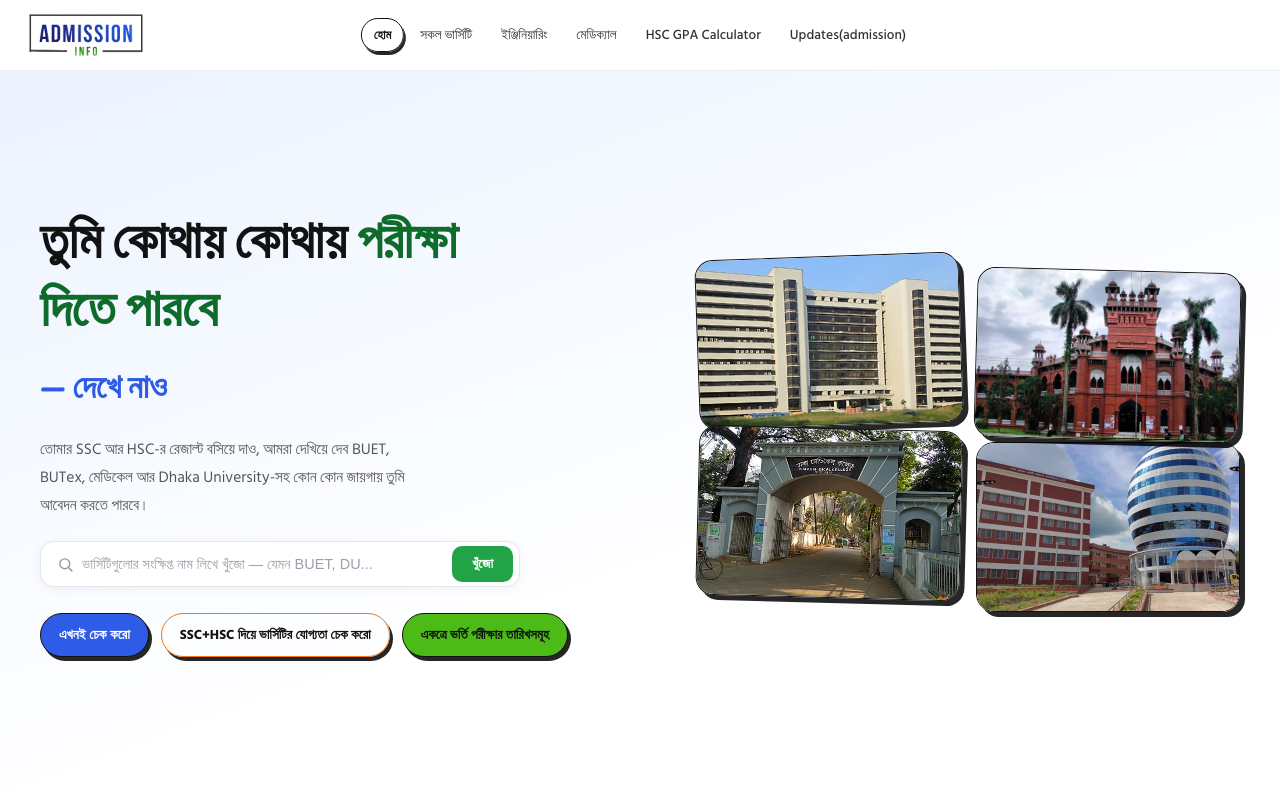
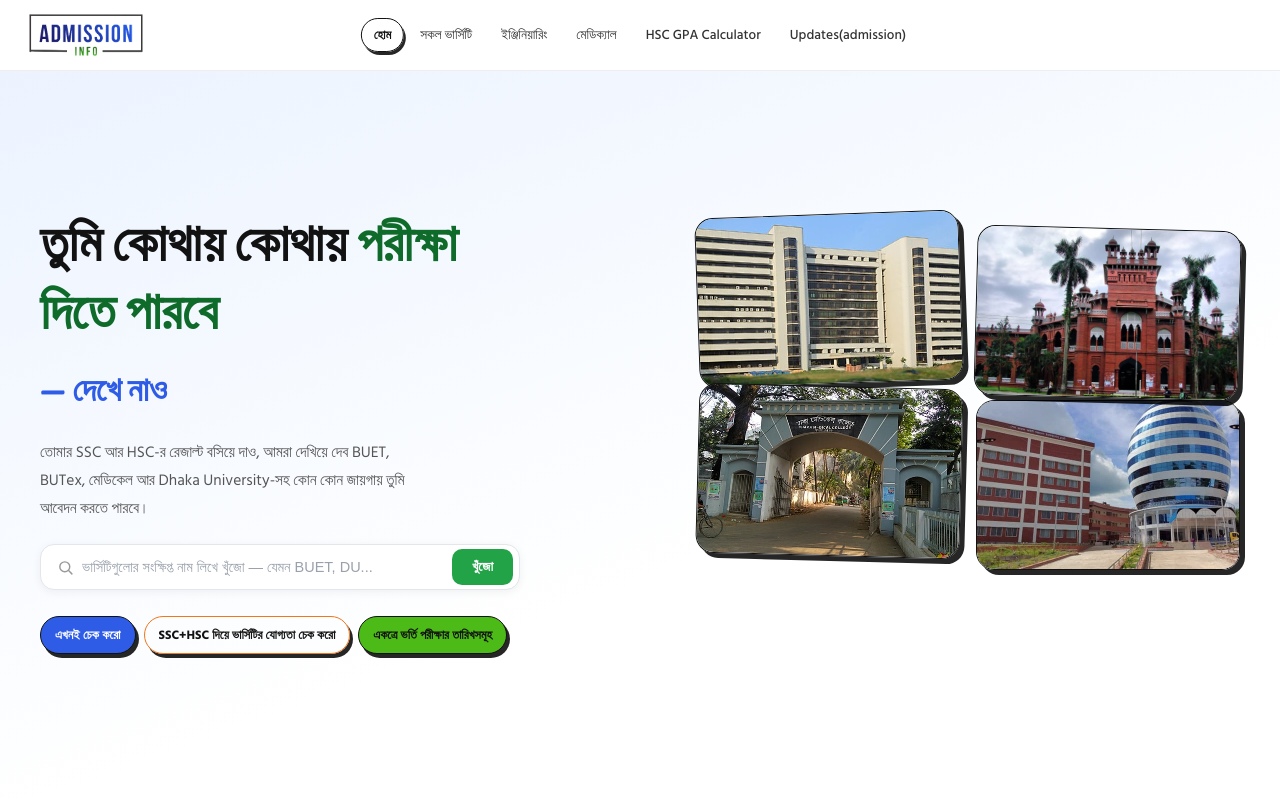
Before and after one commit to nishat-jihad/Admission-info, a Next.js app in the folder chance-hobe-ki/: page / in a window 1280 px wide. Shown: the top 800 px of the page. Built offline with nearby package versions, Linux system fonts and the light colour scheme.

Commit message:
Update globals.css

```diff
--- a/chance-hobe-ki/src/app/globals.css
+++ b/chance-hobe-ki/src/app/globals.css
@@ -459,14 +459,22 @@ nav.nav-links button:not(.active):hover {
   box-shadow: 1px 1px 0px 0px rgba(0, 0, 0, 0.85);
 }
 
-/* ডেস্কটপে ৩টা বাটনই এক সারিতে রাখার জন্য একটু ছোট করা হলো (মোবাইলে আগের
+/* ডেস্কটপে ৩টা বাটনই এক সারিতে রাখার জন্য আরেকটু ছোট করা হলো (মোবাইলে আগের
    সাইজই থাকছে — এই rule টা শুধু 900px+ স্ক্রিনে কাজ করে)। */
 @media (min-width: 900px) {
+  .hero-cta {
+    gap: 8px;
+  }
   .hero-cta .primary,
   .hero-cta .fill-btn,
   .hero-cta .tia-btn {
-    font-size: 13.5px;
-    padding: 10px 18px;
+    font-size: 12.5px;
+    padding: 8px 14px;
+  }
+  /* ডানপাশের ৪-ছবির কোলাজ একটু উপরে তুলে দেওয়া হলো (আগে vertical-center
+     ছিল, এখন উপরের দিকে থাকবে)। */
+  .hero-visual {
+    align-self: start;
   }
 }
 
```
